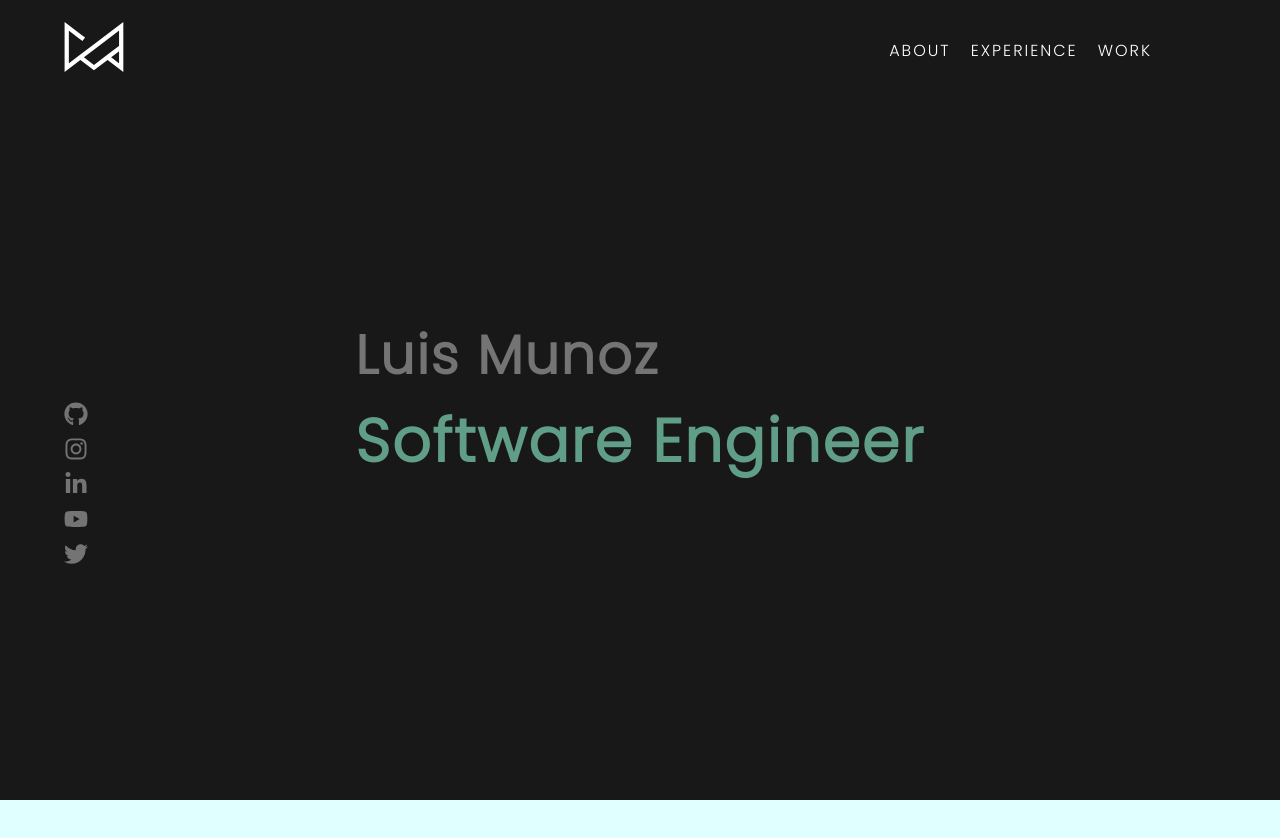
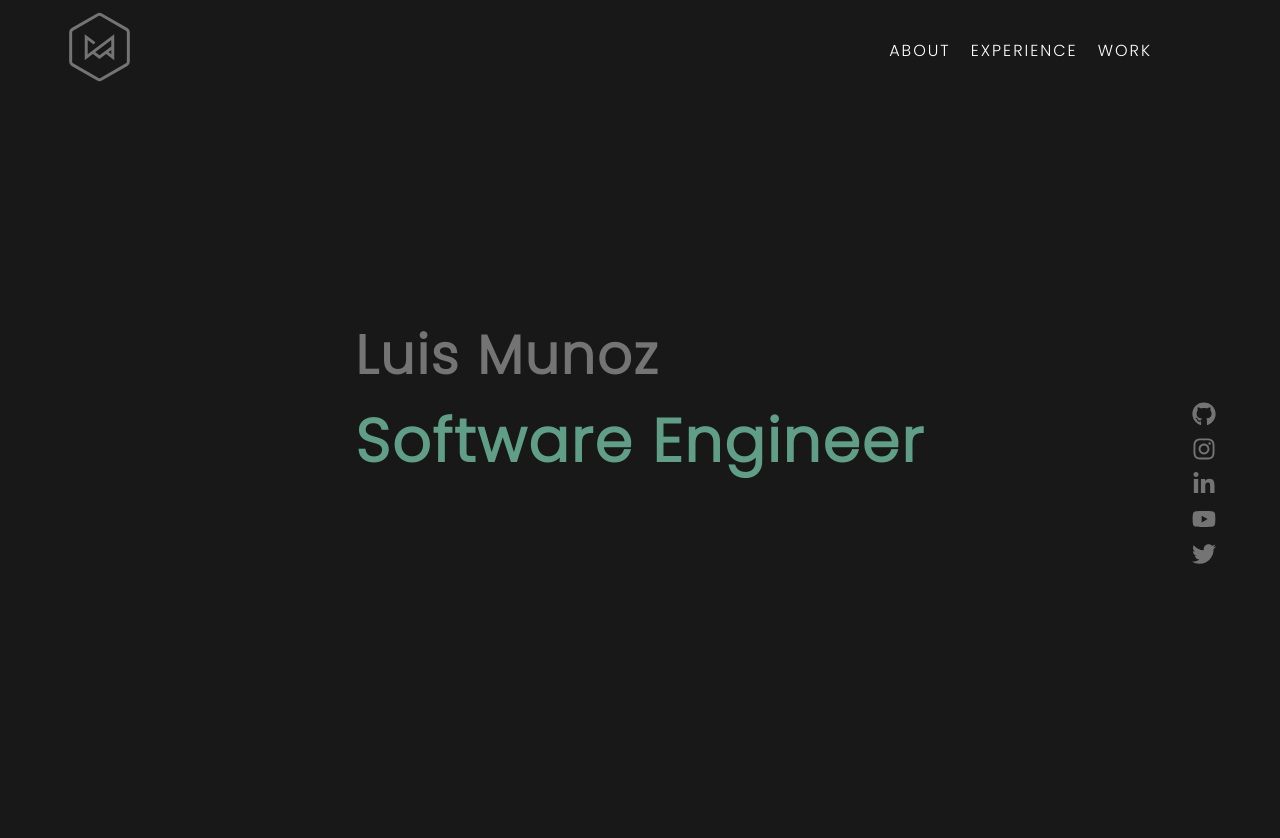
Before and after one commit to murodix/murodix-v2, a React (Create React App) app: page / in a window 1280 px wide. Shown: the top 838 px of the page. Built offline with nearby package versions, Linux system fonts and the light colour scheme; a web font is replaced by a local one.

Commit message:
Adding new logo and adding animation to nav links

```diff
--- a/src/components/Navbar/Navbar.jsx
+++ b/src/components/Navbar/Navbar.jsx
@@ -1,11 +1,14 @@
-import React, { useState } from 'react';
+import React, { useLayoutEffect, useRef, useState } from 'react';
 import PropTypes from 'prop-types';
 import styles from './Navbar.module.scss';
 import { MdMenu, MdClose } from "react-icons/md";
+import { gsap } from 'gsap';
 
 const Navbar = ({ links }) => {
     const [isExpanded, setIsExpanded] = useState(false);
     const [selectedLink, setSelectedLink] = useState(null);
+    const navbarRef = useRef();
+    const timeline = useRef();
 
     const selectLink = (link) => {
         setSelectedLink(link);
@@ -13,14 +16,32 @@ const Navbar = ({ links }) => {
     }
 
 
+
+    useLayoutEffect(() => {
+        let context = gsap.context(() => {
+            timeline.current = gsap.timeline()
+                .from("." + styles.navbar__links, {
+                    x: 20,
+                    opacity: 0,
+                    duration: .5
+                }, "+=.5")
+        }, navbarRef)
+
+        return () => context.revert();
+
+    }, [links])
+
+
+
     return (
-        <header className={`${styles.navbar} ${isExpanded ? styles['navbar-expand'] : ""}`}>
+        <header ref={navbarRef} className={`${styles.navbar} ${isExpanded ? styles['navbar-expand'] : ""}`}>
             <nav className={styles.navbar__container}>
                 <div className={styles.navbar__logo__container}>
                     <a href="#home" className={`${styles.navbar__logo} ${selectedLink === "#home" ? styles['navbar__logo-active'] : ""}`}
                         onClick={() => selectLink("#home")}>
-                        <svg width="170" height="144" viewBox="0 0 170 144" fill="none" xmlns="http://www.w3.org/2000/svg">
-                            <path d="M163.319 72V12.6099L84.8795 72L45.6597 101.695M163.319 72V131.39L124.099 101.695M163.319 72L124.099 101.695M45.6597 101.695L6.43982 131.39V12.6099L45.6597 42.305L55.4646 49.7287M45.6597 101.695L84.8795 131.39L124.099 101.695" stroke="#FFFFFF" strokeWidth="12.2772" />
+                        <svg width="71" height="71" viewBox="0 0 71 71" fill="none" xmlns="http://www.w3.org/2000/svg">
+                            <path d="M37.1983 2.71255L63.0456 17.6355C64.0965 18.2423 64.7439 19.3636 64.7439 20.577V50.423C64.7439 51.6364 64.0965 52.7577 63.0456 53.3645L37.1983 68.2874C36.1474 68.8942 34.8526 68.8942 33.8017 68.2875L7.95437 53.3645C6.90348 52.7577 6.2561 51.6364 6.2561 50.423V20.577C6.2561 19.3636 6.90348 18.2423 7.95437 17.6355L33.8017 2.71255C34.8526 2.10582 36.1474 2.10582 37.1983 2.71255Z" stroke="#F3F5F7" strokeWidth="3" />
+                            <path d="M48.9655 35.6574V25.462L35.5 35.6574L28.7672 40.755M48.9655 35.6574V45.8527L42.2328 40.755M48.9655 35.6574L42.2328 40.755M28.7672 40.755L22.0345 45.8527V25.462L28.7672 30.5597L30.4504 31.8341M28.7672 40.755L35.5 45.8527L42.2328 40.755" stroke="#F3F5F7" strokeWidth="3" />
                         </svg>
                     </a>
                 </div>
--- a/src/components/Navbar/Navbar.module.scss
+++ b/src/components/Navbar/Navbar.module.scss
@@ -54,15 +54,15 @@
 
     &-active {
       svg path {
-        stroke: colors.$mx-soft-green;
+        stroke: colors.$mx-soft-green !important;
       }
     }
 
     svg {
-      @include mixins.rem(height, 50px);
-      @include mixins.rem(width, 60px);
+      @include mixins.rem(height, 70px);
 
       path {
+        stroke: colors.$mx-dark-gray;
         stroke-dasharray: 600;
         animation: animateStroke 2s linear;
         transition: all 0.2s ease-in-out;
--- a/src/components/Social/Social.jsx
+++ b/src/components/Social/Social.jsx
@@ -23,8 +23,6 @@ const Social = ({ name, url }) => {
             "FaDiscord": <FaDiscord />
         }
 
-        console.log(name);
-
         return icons[name] || <FaCircleNotch />;
     }
 
--- a/src/components/Socials/Socials.jsx
+++ b/src/components/Socials/Socials.jsx
@@ -2,7 +2,7 @@ import React, { useLayoutEffect, useRef } from 'react';
 import PropTypes from 'prop-types';
 import styles from './Socials.module.scss';
 import Social from '../Social/Social';
-import { gsap } from 'gsap/all';
+import { gsap } from 'gsap';
 
 const Socials = ({ socials }) => {
 
@@ -11,10 +11,9 @@ const Socials = ({ socials }) => {
 
     useLayoutEffect(() => {
         let context = gsap.context(() => {
-            console.log(styles.socials__social);
             timeline.current = gsap.timeline()
                 .from("." + styles.socials__social, {
-                    x: -20,
+                    x: 20,
                     opacity: 0,
                     duration: .5,
                     scale: 0.5,
--- a/src/components/Socials/Socials.module.scss
+++ b/src/components/Socials/Socials.module.scss
@@ -2,7 +2,7 @@
 
 .socials {
   position: fixed;
-  left: vars.$socials-position-left;
+  right: vars.$socials-position-right;
   top: vars.$socials-position-top;
 
   &__container {
--- a/src/pages/about/About.module.scss
+++ b/src/pages/about/About.module.scss
@@ -1,4 +1,6 @@
+@use "../../styles/colors";
+
 .about {
   height: 100vh;
-  background: lightcyan;
+  background: colors.$mx-primary-color;
 }
--- a/src/pages/hero/Hero.jsx
+++ b/src/pages/hero/Hero.jsx
@@ -1,13 +1,15 @@
-import React, { useEffect, useRef } from 'react'
+import React, { useLayoutEffect, useRef } from 'react'
 import styles from './Hero.module.scss';
-import { gsap } from 'gsap/all';
+import { gsap, ScrollTrigger } from 'gsap/all';
 
 const Hero = () => {
 
     const heroRef = useRef();
     const timeline = useRef();
 
-    useEffect(() => {
+    useLayoutEffect(() => {
+
+        gsap.registerPlugin(ScrollTrigger);
         let context = gsap.context(() => {
             timeline.current = gsap.timeline()
                 .from("." + styles.hero__name, {
--- a/src/pages/hero/Hero.module.scss
+++ b/src/pages/hero/Hero.module.scss
@@ -22,6 +22,7 @@
 
   &__position {
     color: colors.$mx-soft-green;
+    opacity: 1;
     @include mixins.rem(font-size, 60px);
   }
 }
--- a/src/styles/_vars.scss
+++ b/src/styles/_vars.scss
@@ -9,5 +9,5 @@ $media-breakpoints: (
 
 $navbar-height: 100px;
 
-$socials-position-left: 5%;
+$socials-position-right: 5%;
 $socials-position-top: 50%;
```
